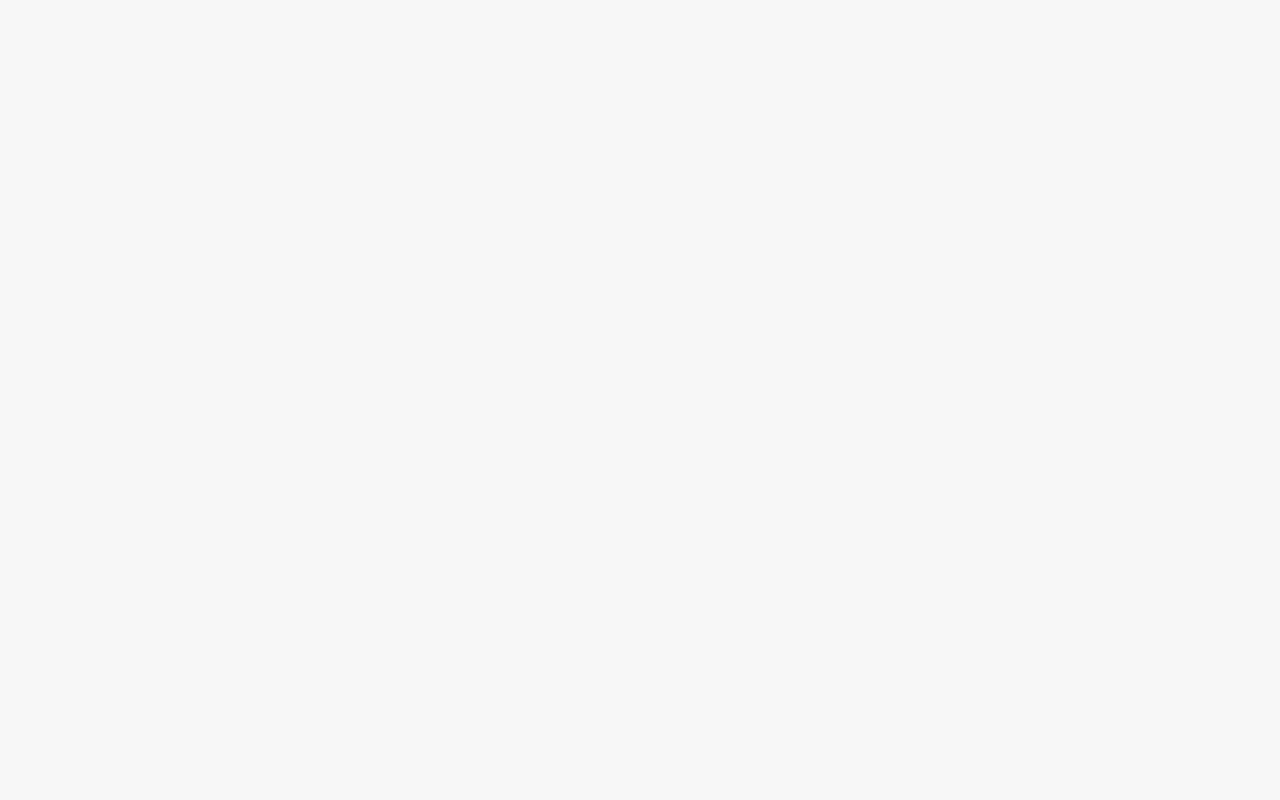
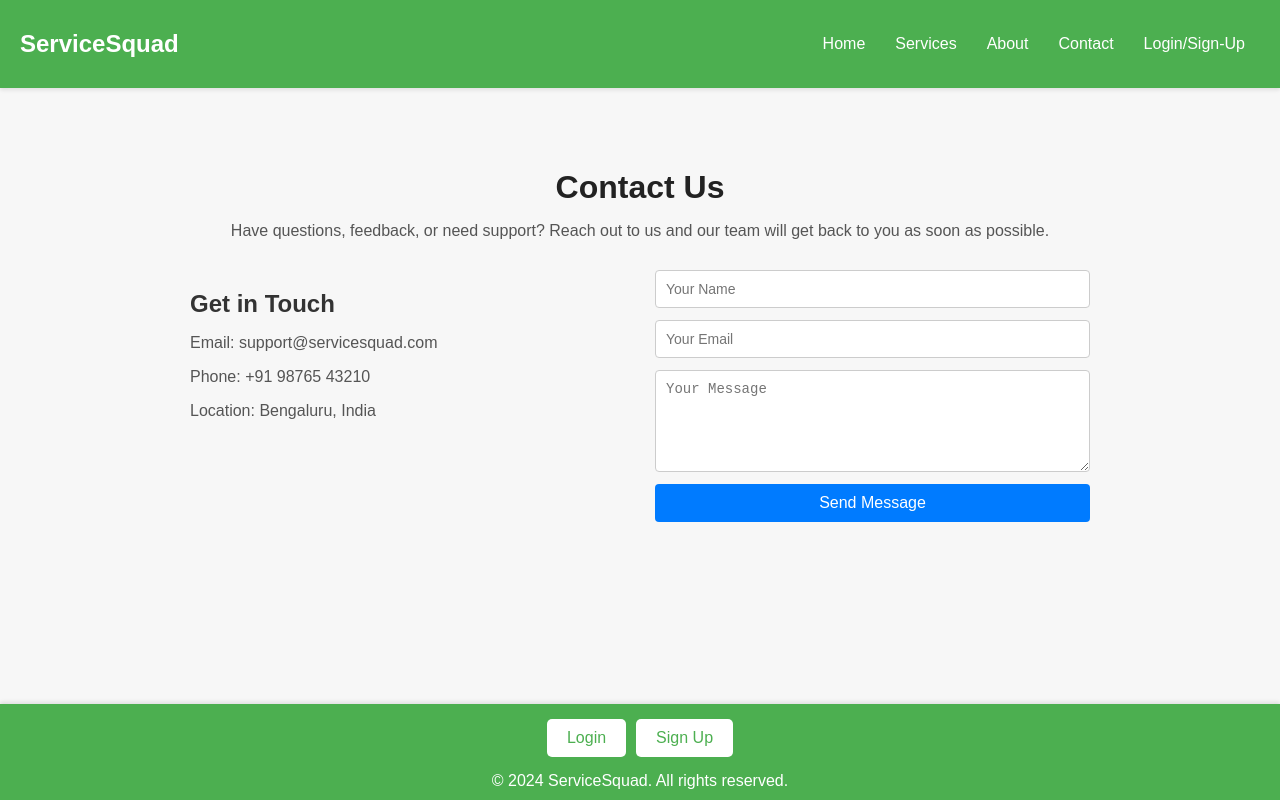
Before and after one commit to abhayhhegde/ServiceSquad, a React (Create React App) app in the folder frontend/: page /contact in a window 1280 px wide. Before the commit this address had no page. Built offline with nearby package versions, Linux system fonts and the light colour scheme.

Commit message:
Updated readme

```diff
--- a/frontend/src/App.js
+++ b/frontend/src/App.js
@@ -13,7 +13,8 @@ import Plumber from './components/services/Plumber';
 import ProtectedRoute from './utils/ProtectedRoute';
 import Dashboard from './components/dashboard/Dashboard';
 import BookingForm from './components/dashboard/BookingForm';
-
+import About from './components/About';
+import Contact from './components/Contact';
 function App() {
   const [isAuthenticated, setIsAuthenticated] = useState(false);
 
@@ -30,7 +31,8 @@ function App() {
           <Route path="/login" element={<Login setIsAuthenticated={setIsAuthenticated} />} />
           <Route path="/signup" element={<SignUp setIsAuthenticated={setIsAuthenticated} />} />
           <Route path="/servicepage" element={<ServicesPage />} />
-
+          <Route path="/about" element={<About />} />
+          <Route path="/contact" element={<Contact />} />
           <Route element={<ProtectedRoute isAuthenticated={isAuthenticated} />}>
             <Route path="/become" element={<Become />} />
             <Route path="/electrician" element={<Electrician />} />
--- /dev/null
+++ b/frontend/src/components/About.css
@@ -0,0 +1,51 @@
+.about-container {
+  max-width: 900px;
+  margin: 40px auto;
+  padding: 20px;
+  font-family: Arial, Helvetica, sans-serif;
+  line-height: 1.6;
+}
+
+.about-title {
+  text-align: center;
+  font-size: 32px;
+  margin-bottom: 20px;
+  color: #222;
+}
+
+.about-subtitle {
+  font-size: 22px;
+  margin-top: 30px;
+  margin-bottom: 10px;
+  color: #333;
+}
+
+.about-section-title {
+  font-size: 18px;
+  margin-top: 20px;
+  color: #444;
+}
+
+.about-text {
+  font-size: 16px;
+  margin-bottom: 12px;
+  color: #555;
+}
+
+.about-list {
+  margin-left: 20px;
+  margin-bottom: 15px;
+  color: #555;
+}
+
+.about-list li {
+  margin-bottom: 6px;
+}
+
+.about-footer {
+  margin-top: 30px;
+  font-size: 16px;
+  font-weight: 500;
+  text-align: center;
+  color: #222;
+}
--- /dev/null
+++ b/frontend/src/components/About.js
@@ -0,0 +1,74 @@
+import React from "react";
+import "./About.css";
+
+const About = () => {
+  return (
+    <div className="about-container">
+      <h1 className="about-title">About Service Squad</h1>
+
+      <p className="about-text">
+        <strong>Service Squad</strong> is a smart home services platform that
+        connects customers with skilled professionals such as electricians,
+        plumbers, carpenters, painters, gardeners, mechanics, and more. It
+        simplifies finding reliable home services through a secure digital
+        platform.
+      </p>
+
+      <p className="about-text">
+        Users can book services easily, track real-time service status, and
+        receive email notifications at every stage. Service providers can
+        register, showcase their expertise, and manage service requests through
+        a dedicated dashboard.
+      </p>
+
+      <h2 className="about-subtitle">Our Mission</h2>
+      <p className="about-text">
+        To simplify home service management by providing a reliable, secure, and
+        transparent platform for customers and professionals.
+      </p>
+
+      <h2 className="about-subtitle">Our Vision</h2>
+      <p className="about-text">
+        To become a trusted digital ecosystem for home services with seamless
+        user experiences.
+      </p>
+
+      <h2 className="about-subtitle">Why Choose Service Squad?</h2>
+      <ul className="about-list">
+        <li>Easy and fast service booking</li>
+        <li>Verified and skilled professionals</li>
+        <li>Real-time service tracking</li>
+        <li>Secure authentication</li>
+        <li>Dedicated dashboards</li>
+        <li>Email notifications</li>
+        <li>User-friendly interface</li>
+      </ul>
+
+      <h2 className="about-subtitle">How It Works</h2>
+
+      <h3 className="about-section-title">For Customers</h3>
+      <ol className="about-list">
+        <li>Sign up and log in</li>
+        <li>Select the required service</li>
+        <li>Book the service</li>
+        <li>Track service status</li>
+        <li>Receive notifications</li>
+      </ol>
+
+      <h3 className="about-section-title">For Service Providers</h3>
+      <ol className="about-list">
+        <li>Register as a provider</li>
+        <li>Add service and experience details</li>
+        <li>Accept or reject requests</li>
+        <li>Complete services</li>
+        <li>Grow your opportunities</li>
+      </ol>
+
+      <p className="about-footer">
+        <strong>Service Squad</strong> — reliable home services, simplified.
+      </p>
+    </div>
+  );
+};
+
+export default About;
--- /dev/null
+++ b/frontend/src/components/Contact.css
@@ -0,0 +1,71 @@
+.contact-container {
+  max-width: 900px;
+  margin: 40px auto;
+  padding: 20px;
+  font-family: Arial, Helvetica, sans-serif;
+}
+
+.contact-title {
+  text-align: center;
+  font-size: 32px;
+  margin-bottom: 10px;
+  color: #222;
+}
+
+.contact-text {
+  text-align: center;
+  font-size: 16px;
+  margin-bottom: 30px;
+  color: #555;
+}
+
+.contact-content {
+  display: flex;
+  gap: 30px;
+  flex-wrap: wrap;
+}
+
+.contact-info {
+  flex: 1;
+  min-width: 260px;
+}
+
+.contact-info h2 {
+  margin-bottom: 10px;
+  color: #333;
+}
+
+.contact-info p {
+  margin-bottom: 8px;
+  color: #555;
+}
+
+.contact-form {
+  flex: 1;
+  min-width: 260px;
+  display: flex;
+  flex-direction: column;
+}
+
+.contact-form input,
+.contact-form textarea {
+  padding: 10px;
+  margin-bottom: 12px;
+  font-size: 14px;
+  border: 1px solid #ccc;
+  border-radius: 4px;
+}
+
+.contact-form button {
+  padding: 10px;
+  font-size: 16px;
+  background-color: #007bff;
+  color: white;
+  border: none;
+  border-radius: 4px;
+  cursor: pointer;
+}
+
+.contact-form button:hover {
+  background-color: #0056b3;
+}
--- /dev/null
+++ b/frontend/src/components/Contact.js
@@ -0,0 +1,73 @@
+import React, { useState } from "react";
+import "./Contact.css";
+
+const Contact = () => {
+  const [formData, setFormData] = useState({
+    name: "",
+    email: "",
+    message: "",
+  });
+
+  const handleChange = (e) => {
+    setFormData({ ...formData, [e.target.name]: e.target.value });
+  };
+
+  const handleSubmit = (e) => {
+    e.preventDefault();
+    alert("Thank you for contacting Service Squad!");
+    setFormData({ name: "", email: "", message: "" });
+  };
+
+  return (
+    <div className="contact-container">
+      <h1 className="contact-title">Contact Us</h1>
+
+      <p className="contact-text">
+        Have questions, feedback, or need support? Reach out to us and our team
+        will get back to you as soon as possible.
+      </p>
+
+      <div className="contact-content">
+        <div className="contact-info">
+          <h2>Get in Touch</h2>
+          <p>Email: support@servicesquad.com</p>
+          <p>Phone: +91 98765 43210</p>
+          <p>Location: Bengaluru, India</p>
+        </div>
+
+        <form className="contact-form" onSubmit={handleSubmit}>
+          <input
+            type="text"
+            name="name"
+            placeholder="Your Name"
+            value={formData.name}
+            onChange={handleChange}
+            required
+          />
+
+          <input
+            type="email"
+            name="email"
+            placeholder="Your Email"
+            value={formData.email}
+            onChange={handleChange}
+            required
+          />
+
+          <textarea
+            name="message"
+            placeholder="Your Message"
+            rows="5"
+            value={formData.message}
+            onChange={handleChange}
+            required
+          ></textarea>
+
+          <button type="submit">Send Message</button>
+        </form>
+      </div>
+    </div>
+  );
+};
+
+export default Contact;
```
Also changed, not shown: 1 other file (tests, documents, lock files or other folders).
